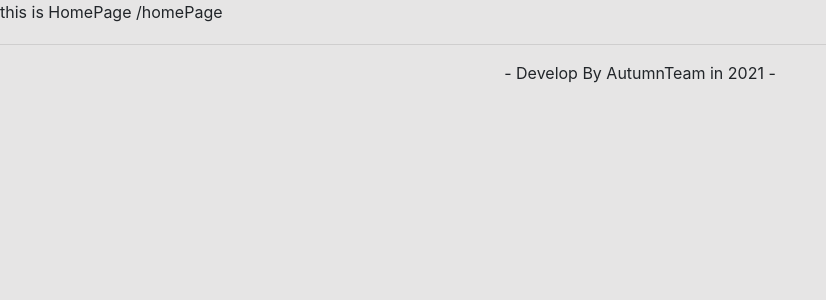
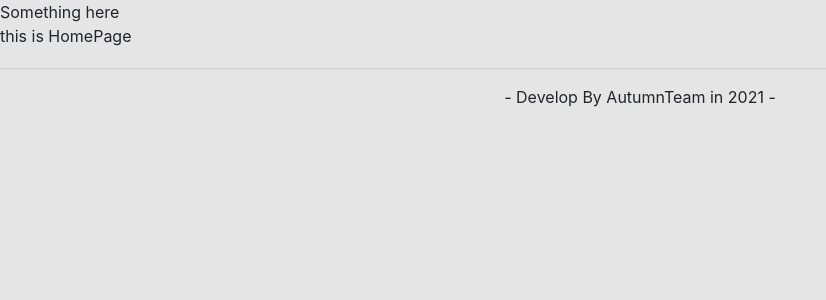
Before and after one commit to Autumn-Team/CommunityHub-web-react-verson, a React (Create React App) app: page /homePage in a window 1280 px wide. Shown: the top 300 px of the page, without its empty margins (0-826 px from the left). Built offline with nearby package versions, Linux system fonts and the light colour scheme.

Commit message:
add condition for navbar

```diff
--- a/src/containers/HomePage/HomePage.js
+++ b/src/containers/HomePage/HomePage.js
@@ -1,11 +1,9 @@
-import React, { Component } from 'react';
+import React from 'react';
 
-class HomePage extends Component {
-    render () {
-        return (
-            <div>this is HomePage {this.props.location.pathname}</div>
-        );
-    };
+const HomePage = props =>  {
+    return (
+        <div>this is HomePage</div>
+    );
 }
 
 export default HomePage;
--- a/src/containers/Layout/Layout.js
+++ b/src/containers/Layout/Layout.js
@@ -1,11 +1,19 @@
 import React from 'react';
+import { useLocation } from 'react-router-dom';
 
 import Footer from '../../components/Footer/Footer';
 
 const Layout = props =>  {
+    const location = useLocation();
+    let bar = null;
+    if(location.pathname === "/homePage"){
+        bar = <div>Something here</div>;
+    }
+
     return (
         <React.Fragment>
             <main >
+                {bar}
                 {props.children}
             </main>
             <Footer />
```
